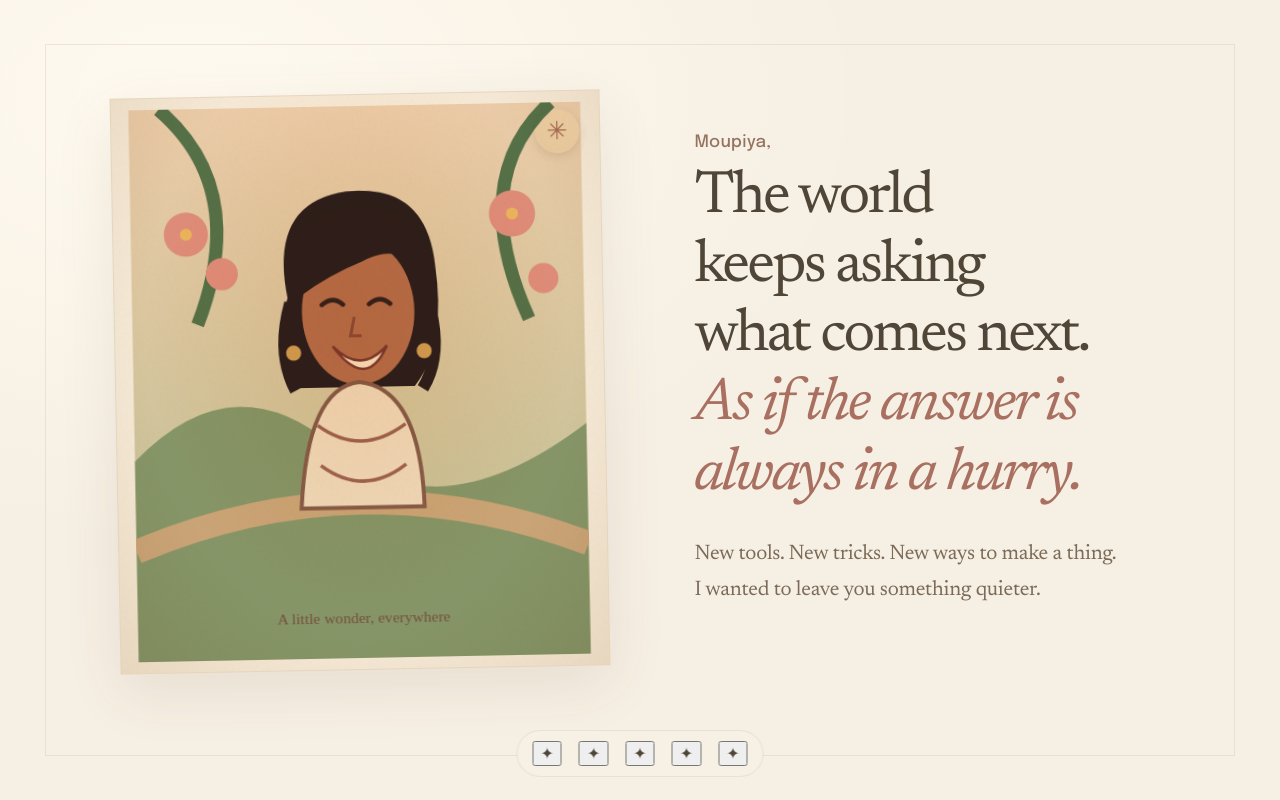
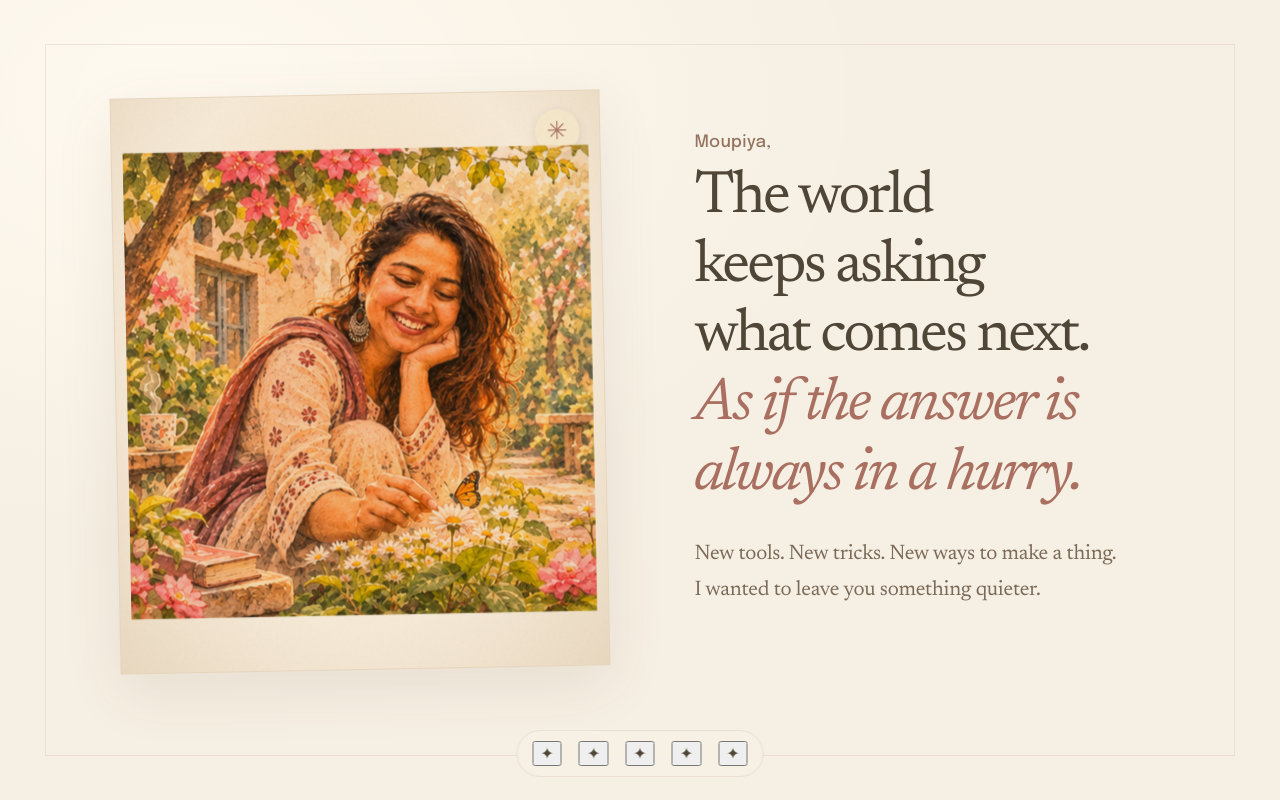
Before and after one commit to purvishshah/you-are-a-star, a React (Vite) app: page / in a window 1280 px wide. Built offline with nearby package versions, Linux system fonts and the light colour scheme.

Commit message:
Use five distinct high-resolution watercolor scenes

```diff
--- a/src/main.jsx
+++ b/src/main.jsx
@@ -1,18 +1,13 @@
 import React,{useEffect,useRef,useState}from'react';
 import{createRoot}from'react-dom/client';
-import garden from './art/garden.svg';
-import windowScene from './art/window.svg';
-import studio from './art/studio.svg';
-import night from './art/night.svg';
-import mother from './art/mother.svg';
 import'./styles.css';
 
 const moments=[
-{id:'hello',art:garden,alt:'Moupiya in a flower-filled garden',className:'portrait',lines:<>The world keeps asking<br/>what comes next.<br/><em>As if the answer is always in a hurry.</em></>,note:<>New tools. New tricks. New ways to make a thing.<br/>I wanted to leave you something quieter.</>},
-{id:'noticing',art:windowScene,alt:'Moupiya by a sunlit window',className:'window',lines:<>You notice the things<br/>most people walk past.</>,note:<>The little detail that changes a room.<br/>The pause before someone says they're fine.<br/>The light finding its way through a window.</>},
-{id:'invisible',art:studio,alt:'Moupiya in her creative studio surrounded by sketches',className:'studio',lines:<>Some of the best things<br/>you do leave no evidence.</>,note:<>No screenshot for making someone feel heard.<br/>No portfolio piece for asking the kinder question.<br/>No applause for caring about the small stuff.</>},
-{id:'mother-designer',art:mother,alt:'Moupiya sharing a warm moment with her child at home',className:'mother',lines:<>You are a mother,<br/>and a designer too.</>,note:<>Making little worlds feel warm and new.<br/>With thoughtful hands and a generous heart,<br/>you turn the ordinary into art.</>},
-{id:'ending',art:night,alt:'Moupiya beneath a soft evening sky',className:'night',lines:<>So, when everything<br/>changes again —</>,note:<>Keep your eye for the small things.<br/>Make what you love. Leave room for wonder.<br/>And please, don't let the world hurry you.</>,signoff:<>Your well wisher,<br/><span>Purvish</span></>}
+{id:'hello',art:'art/garden.jpg',alt:'Moupiya in a flower-filled garden',className:'portrait',lines:<>The world keeps asking<br/>what comes next.<br/><em>As if the answer is always in a hurry.</em></>,note:<>New tools. New tricks. New ways to make a thing.<br/>I wanted to leave you something quieter.</>},
+{id:'noticing',art:'art/hilltop.jpg',alt:'Moupiya by a sunlit window',className:'window',lines:<>You notice the things<br/>most people walk past.</>,note:<>The little detail that changes a room.<br/>The pause before someone says they're fine.<br/>The light finding its way through a window.</>},
+{id:'invisible',art:'art/studio.jpg',alt:'Moupiya in her creative studio surrounded by sketches',className:'studio',lines:<>Some of the best things<br/>you do leave no evidence.</>,note:<>No screenshot for making someone feel heard.<br/>No portfolio piece for asking the kinder question.<br/>No applause for caring about the small stuff.</>},
+{id:'mother-designer',art:'art/playtime.jpg',alt:'Moupiya sharing a warm moment with her child at home',className:'mother',lines:<>You are a mother,<br/>and a designer too.</>,note:<>Making little worlds feel warm and new.<br/>With thoughtful hands and a generous heart,<br/>you turn the ordinary into art.</>},
+{id:'ending',art:'art/mother-designer.jpg',alt:'Moupiya beneath a soft evening sky',className:'night',lines:<>So, when everything<br/>changes again —</>,note:<>Keep your eye for the small things.<br/>Make what you love. Leave room for wonder.<br/>And please, don't let the world hurry you.</>,signoff:<>Your well wisher,<br/><span>Purvish</span></>}
 ];
 function App(){
  const[active,setActive]=useState(0),[direction,setDirection]=useState(1),[spark,setSpark]=useState(0);
@@ -30,7 +25,7 @@ function App(){
  return <div className="poem" onTouchStart={e=>{touch.current={x:e.touches[0].clientX,y:e.touches[0].clientY}}} onTouchEnd={onTouchEnd}>
   <main className="stage" key={moment.id} style={{'--direction':direction}}>
    <section className={`moment ${moment.className}`} aria-label={`Note for Moupiya, part ${active+1} of ${moments.length}`} onClick={e=>{if(e.target.closest("button"))return;go(active+1)}}>
-    <div className="art"><img src={moment.art} alt={moment.alt}/><span className="paint-mark">✳</span><span className="art-grain"/></div>
+    <div className="art"><img src={import.meta.env.BASE_URL + moment.art} alt={moment.alt}/><span className="paint-mark">✳</span><span className="art-grain"/></div>
     <div className="words">{active===0&&<p className="to">Moupiya,</p>}<h1>{moment.lines}</h1><p className="note">{moment.note}</p>{moment.signoff&&<p className="signoff">{moment.signoff}</p>}</div>
    </section>
   </main>
```
